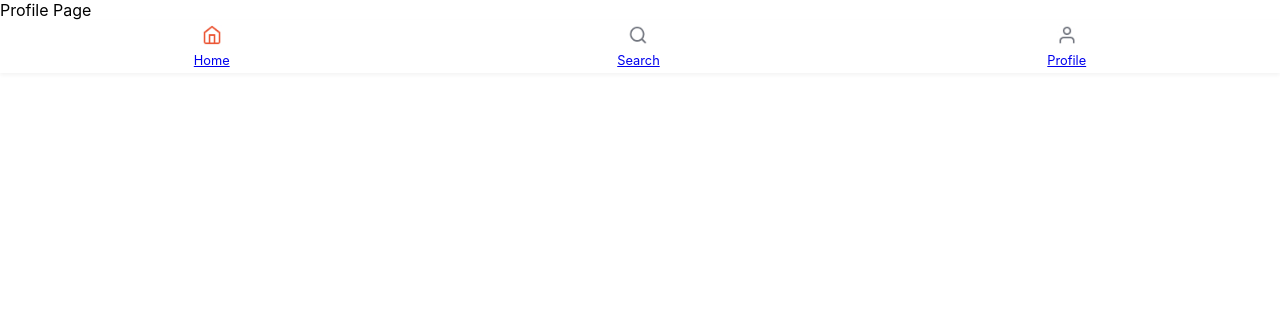
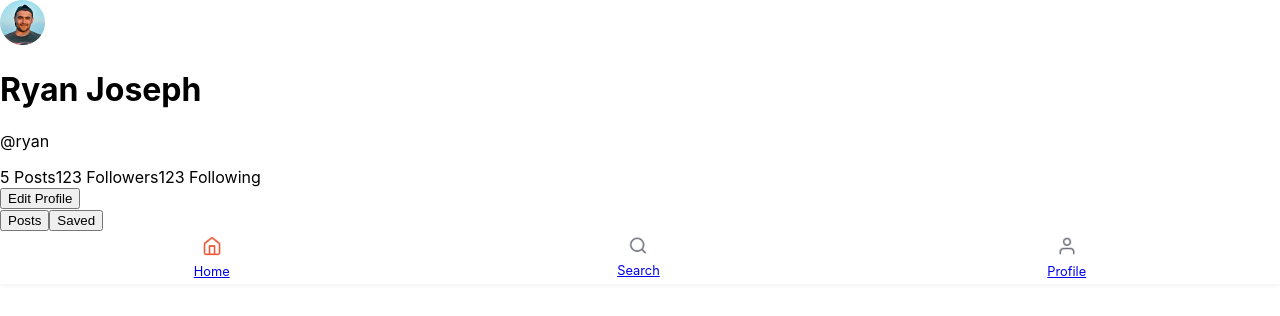
Before and after one commit to akaChenshunCodeMaster/productathon, a React (Create React App) app in the folder foody/: page /profile in a window 1280 px wide. Shown: the top 316 px of the page. Built offline with nearby package versions, Linux system fonts and the light colour scheme.

Commit message:
push profile page so far

```diff
--- /dev/null
+++ b/foody/src/components/ProfilePage.css
@@ -0,0 +1,69 @@
+/* ProfilePage.css */
+.profilePage {
+    display: flex;
+    flex-direction: column;
+    align-items: center; /* This ensures that all content in profilePage is centered horizontally */
+  }
+
+  .profileHeader {
+    text-align: center; /* This centers the text elements */
+    width: 100%; /* Adjust width as needed, maybe based on a max-width for larger screens */
+  }
+
+  .userAvatar {
+    width: 100px; /* Set the size of the avatar */
+    height: 100px; /* Set the size of the avatar */
+    border-radius: 50%; /* Make the avatar round */
+    margin: 0 auto; /* This centers the avatar image horizontally */
+    display: block; /* Images are inline by default, block will allow margin: auto to work */
+  }
+
+  .userStats {
+    display: flex;
+    justify-content: space-around; /* This spreads out your post/follower/following stats */
+    margin-top: 20px; /* Space above the stats */
+  }
+
+  .editProfileBtn {
+    background-color: #ff5733; /* Your button color */
+    color: white;
+    border: none;
+    padding: 10px 20px;
+    border-radius: 20px;
+    margin-top: 20px; /* Space above the button */
+    cursor: pointer;
+  }
+
+  .postTabs {
+    display: flex;
+    justify-content: center;
+    gap: 20px;
+    margin-top: 20px;
+  }
+
+  .tabButton {
+    /* Styles for your tab buttons */
+    background-color: transparent; /* No background */
+    border: none;
+    padding: 10px 20px;
+    cursor: pointer;
+  }
+
+  /* Add additional styles for active tab button */
+  .activeTabButton {
+    border-bottom: 2px solid #ff5733;
+  }
+
+  .postGrid {
+    display: grid;
+    grid-template-columns: repeat(auto-fit, minmax(100px, 1fr)); /* This creates a responsive grid */
+    gap: 20px;
+    padding: 20px;
+  }
+
+  .postCard {
+    /* Style for each post card */
+    border: 1px solid #ddd;
+    border-radius: 10px;
+    overflow: hidden;
+  }
--- a/foody/src/components/ProfilePage.js
+++ b/foody/src/components/ProfilePage.js
@@ -1,7 +1,52 @@
 import React from 'react';
+import styles from './ProfilePage.css'; // Make sure the path is correct
+import userAvatar from '../assets/unsplash_v2aKnjMbP_k.jpg';
 
 const ProfilePage = () => {
-  return <div>Profile Page</div>;
+  // Hard-coded user data
+  const userData = {
+    name: 'Ryan Joseph',
+    username: '@ryan',
+    avatarSrc: userAvatar, // Path to your image file
+    postCount: '5',
+    followersCount: '123',
+    followingCount: '123',
+  };
+
+  // Hard-coded posts data - replace with actual post data
+  const userPosts = [
+    // ... Array of user post objects
+  ];
+
+  return (
+    <div className={styles.profilePage}>
+      <div className={styles.profileHeader}>
+        <img src={userData.avatarSrc} alt="User Avatar" className={styles.userAvatar} />
+        <h1>{userData.name}</h1>
+        <p>{userData.username}</p>
+        <div className={styles.userStats}>
+          <span>{userData.postCount} Posts</span>
+          <span>{userData.followersCount} Followers</span>
+          <span>{userData.followingCount} Following</span>
+        </div>
+        <button className={styles.editProfileBtn}>Edit Profile</button>
+      </div>
+
+      <div className={styles.postTabs}>
+        <button className={`${styles.tabButton} ${styles.activeTabButton}`}>Posts</button>
+        <button className={styles.tabButton}>Saved</button>
+      </div>
+
+      <div className={styles.postGrid}>
+        {userPosts.map(post => (
+          <div key={post.id} className={styles.postCard}>
+            <img src={post.imageSrc} alt="Post" />
+            {/* Add other post details here */}
+          </div>
+        ))}
+      </div>
+    </div>
+  );
 };
 
 export default ProfilePage;
```
